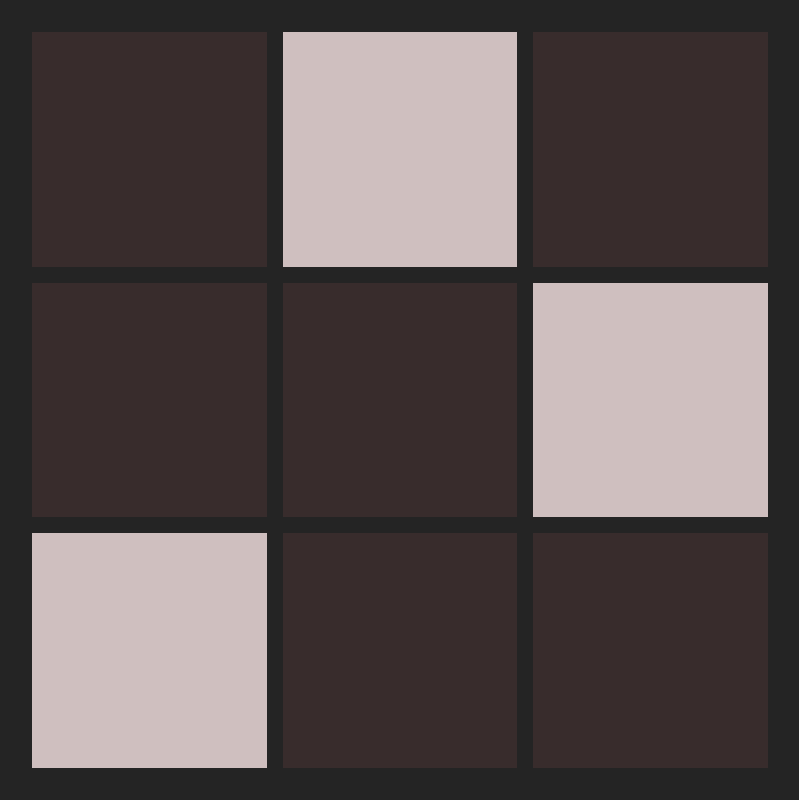
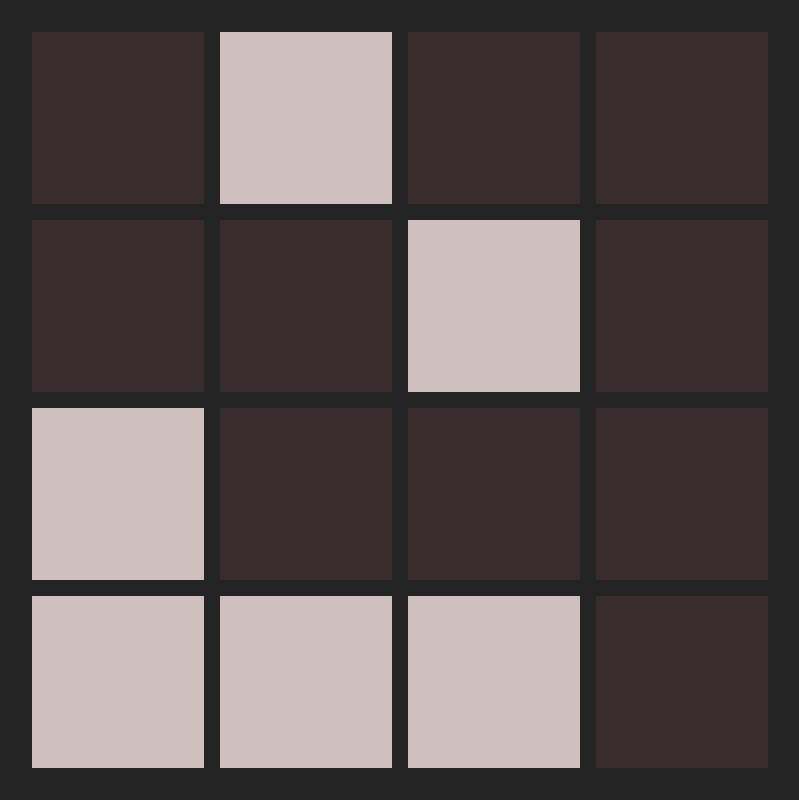
Before and after one commit to flaviodelima/game-of-life, a Vue app: page / in a window 1280 px wide. Shown: the whole page, without its empty margins (240-1039 px from the left). Built offline with nearby package versions, Linux system fonts and the light colour scheme.

Commit message:
make size of board dynamic

```diff
--- a/src/App.vue
+++ b/src/App.vue
@@ -1,9 +1,10 @@
 <script setup lang="ts">
 import Board from './components/Board.vue'
 const cells = [
-  [false, true, false],
-  [false, false, true],
-  [true, false, false],
+  [false, true, false, false],
+  [false, false, true, false],
+  [true, false, false, false],
+  [true, true, true, false],
 ]
 </script>
 
--- a/src/components/Board.vue
+++ b/src/components/Board.vue
@@ -1,14 +1,35 @@
 <script setup lang="ts">
 import Cell from './Cell.vue'
+import { computed } from 'vue'
 
-defineProps<{
+const prop = defineProps<{
   cells: boolean[][];
 }>()
+
+//define computed property color
+const numberOfRows = computed(() => {
+  return prop.cells.length
+})
+
+const numberOfColumns = computed(() => {
+  return prop.cells[0].length
+})
+
 </script>
 
 <template>
-  <div id="board">
-    <div v-for="row , rowNumber in cells" :key="rowNumber" class="rows">
+  <div
+    id="board"
+    :style="{
+      gridTemplateRows: `repeat(${numberOfRows}, 1fr)`
+    }">
+    <div
+      v-for="row , rowNumber in cells"
+      :key="rowNumber"
+      class="rows"
+      :style="{
+        gridTemplateColumns: `repeat(${numberOfColumns}, 1fr)`
+      }">
       <div v-for="cell, columnNumber in row" :key="columnNumber">
         <Cell
           class="cell"
@@ -25,7 +46,6 @@ defineProps<{
 #board {
   display: grid;
   grid-template-columns: 1fr;
-  grid-template-rows: repeat(3, 1fr);
   grid-gap: 1rem;
   height: 100%;
   aspect-ratio: 1 / 1;
@@ -35,7 +55,6 @@ defineProps<{
 
 .rows {
   display: grid;
-  grid-template-columns: repeat(3, 1fr);
   grid-gap: 1rem;
   /* background-color: blanchedalmond; */
 }
```
